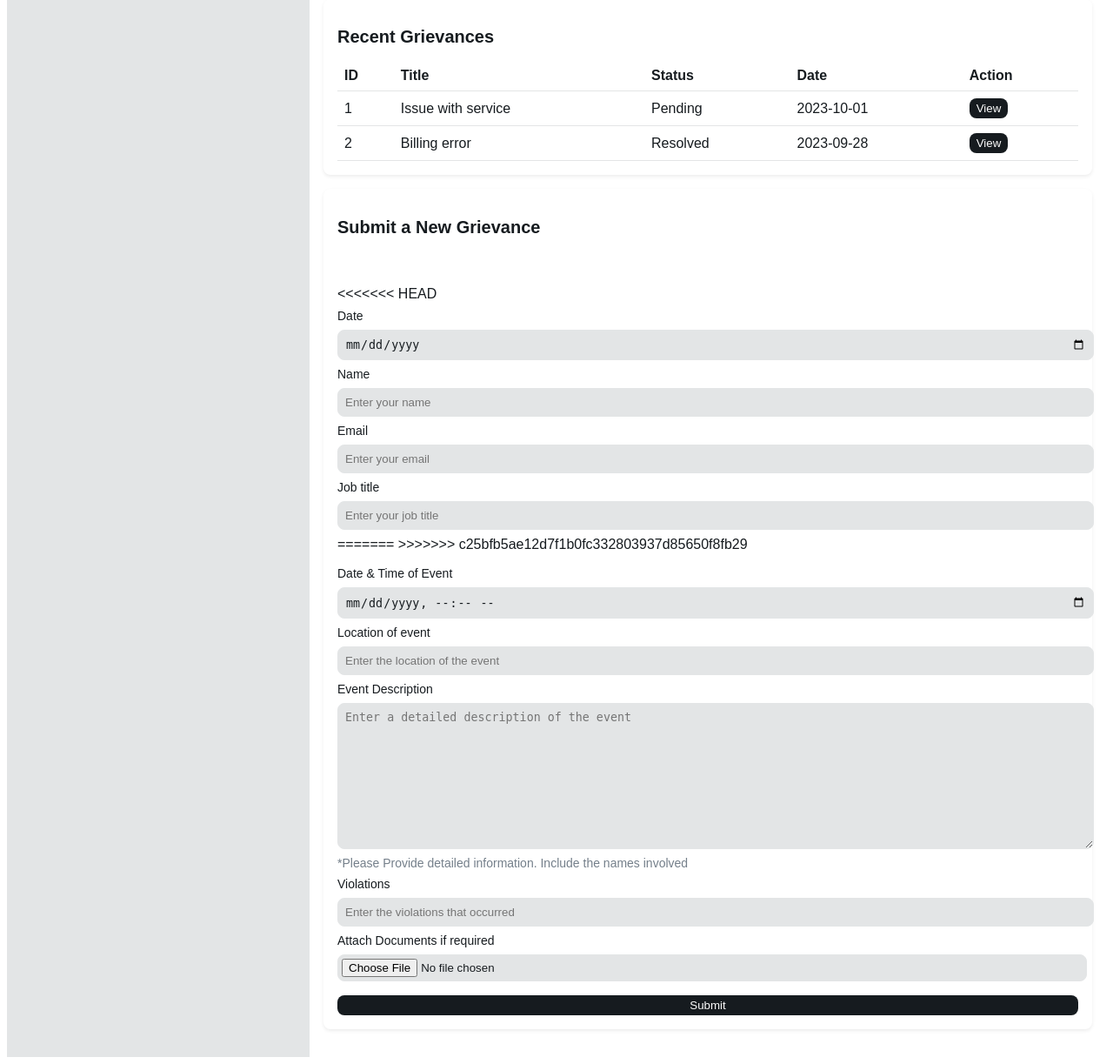
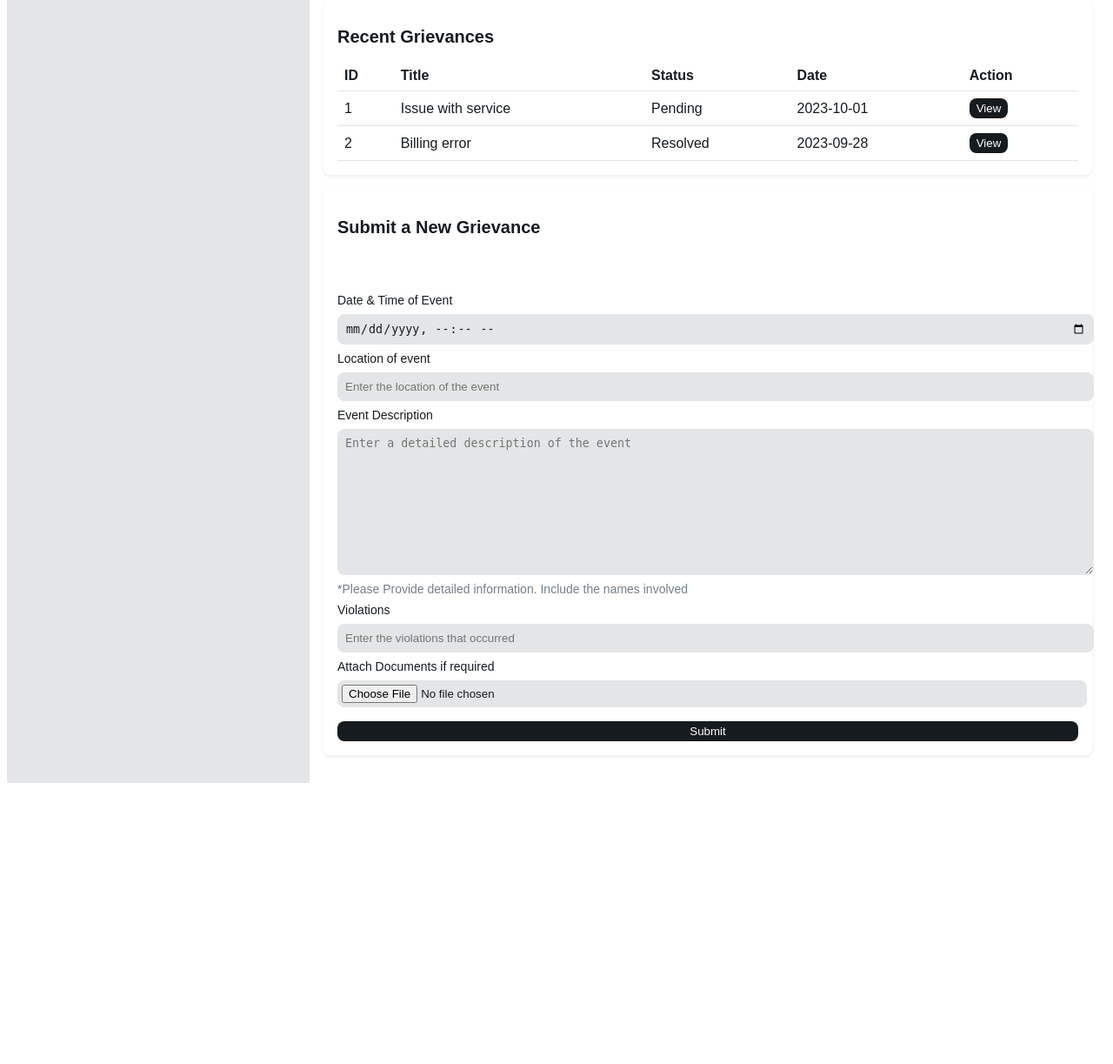
Before and after one commit to PratikVR/OdooCombat, a Django app: template grievance_system/templates/emp_home.html in a window 1280 px wide. Shown: the part 309-1532 px from the top of the page at 87% size. After the commit the page ends 1209 px from the top, so only its background shows below. Run offline with Django 3.2, Linux system fonts and the light colour scheme; the template is opened without the code that fills it, so the values that code supplies are empty.

Commit message:
modified emp_home

```diff
--- a/grievance_system/templates/emp_home.html
+++ b/grievance_system/templates/emp_home.html
@@ -73,17 +73,6 @@
                     {% csrf_token %}
                     <div class="form-section">
                         <p> {{data.username}} </p>
-<<<<<<< HEAD
-                        <label for="date">Date</label>
-                        <input name='today_date' type="date" id="date" />
-                        <label for="name">Name</label>
-                        <input name='name' type="text" id="name" placeholder="Enter your name" autocomplete="name" required />
-                        <label for="email">Email</label>
-                        <input name='email' type="email" id="email" placeholder="Enter your email" autocomplete="email" required />
-                        <label for="JobTitle">Job title</label>
-                        <input name='dept' type="text" id="JobTitle" placeholder="Enter your job title" />
-=======
->>>>>>> c25bfb5ae12d7f1b0fc332803937d85650f8fb29
                     </div>
                     <div class="form-section">
                         <label for="DateTime">Date & Time of Event</label>
```
